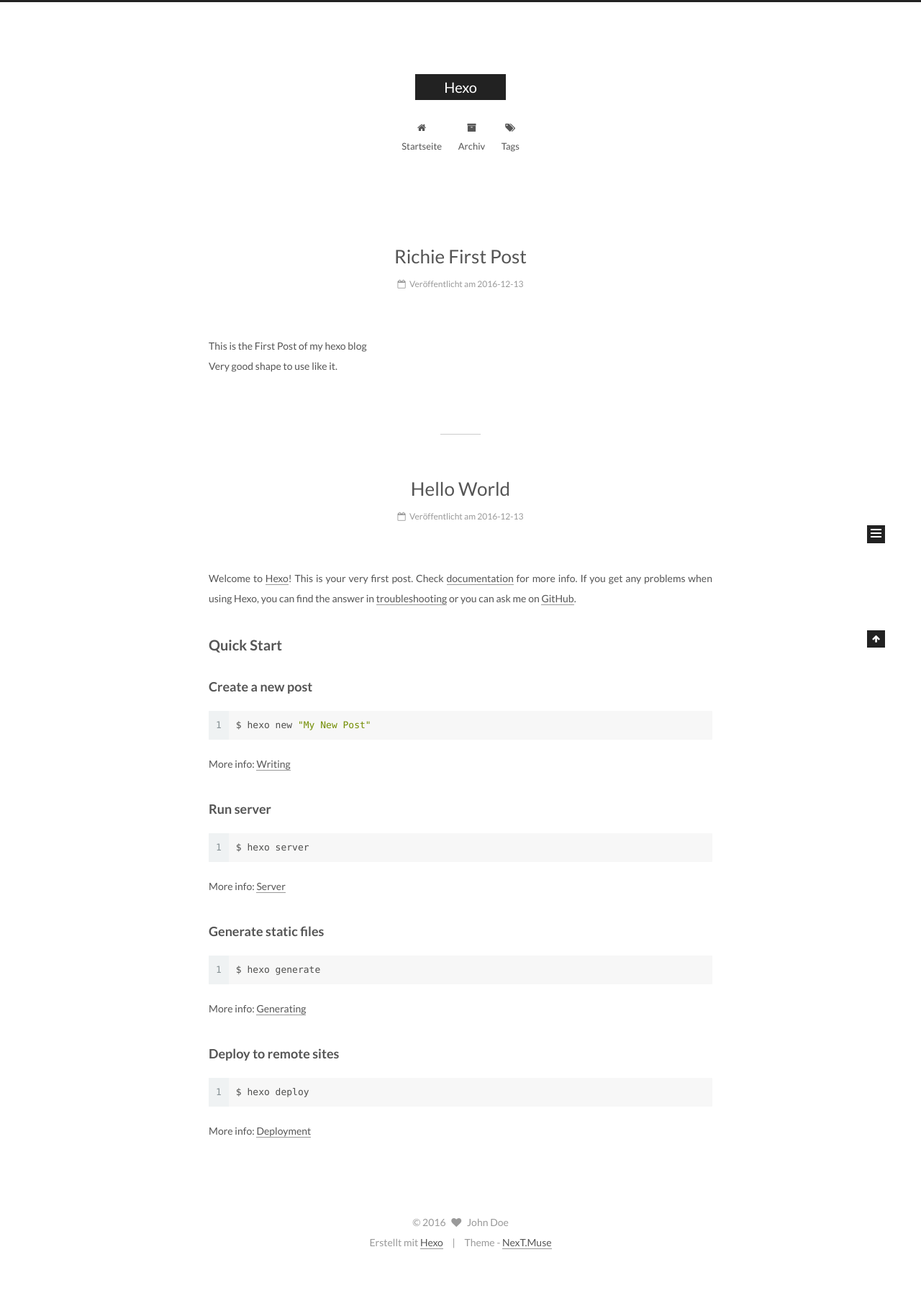
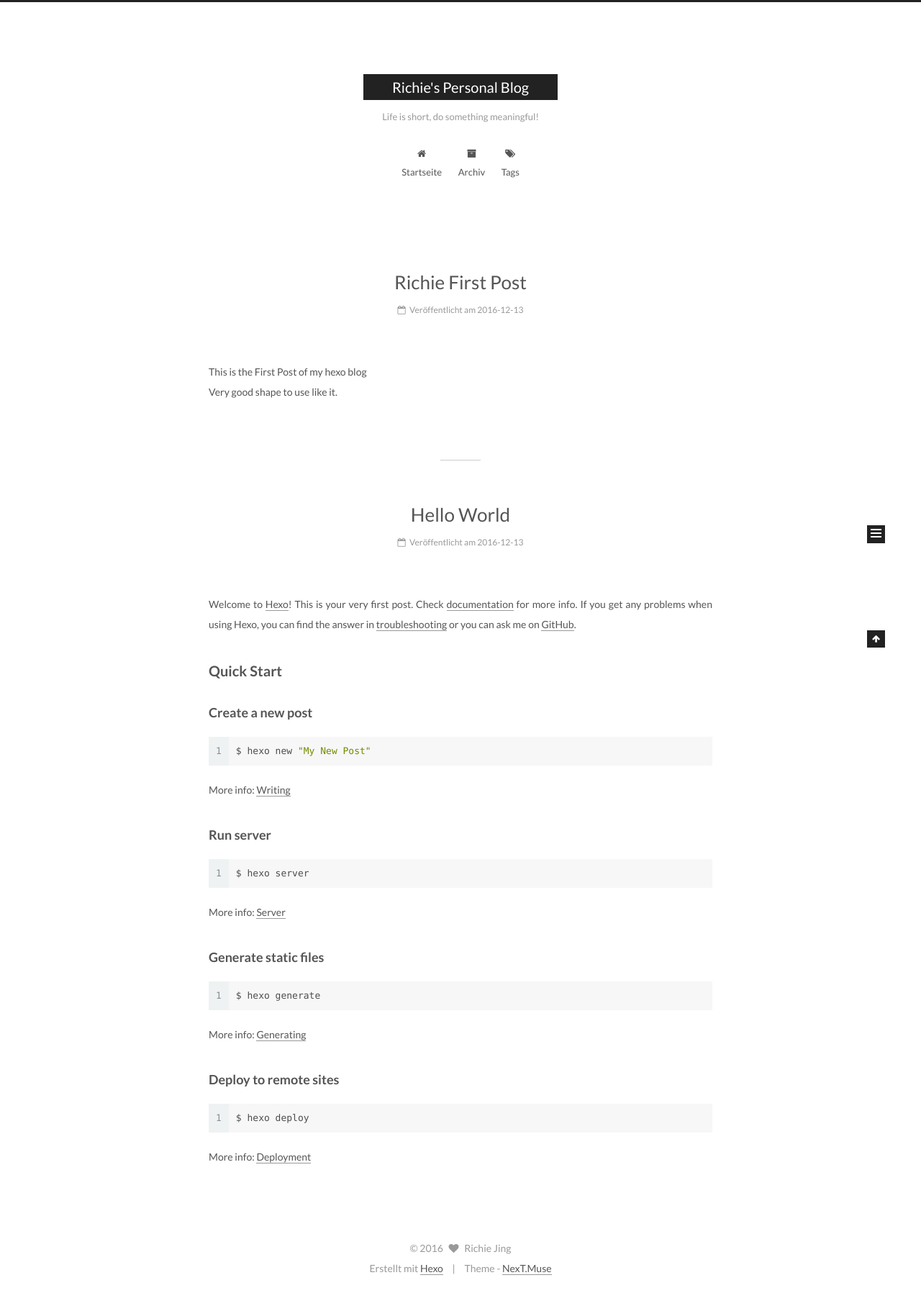
Before and after one commit to jm0477/jm0477.github.io, a plain HTML site: page index.html in a window 1280 px wide. Shown: the whole page at 72% size. Before the commit the page ends 1761 px from the top, so only its background shows below. Drawn offline with Linux system fonts and the light colour scheme.

Commit message:
Site updated: 2016-12-24 11:28:00

```diff
--- a/css/main.css
+++ b/css/main.css
@@ -1680,7 +1680,7 @@ pre .javascript .function {
   width: 4px;
   height: 4px;
   border-radius: 50%;
-  background: #1394ba;
+  background: #74ff83;
 }
 .links-of-blogroll {
   font-size: 13px;
--- a/index.html
+++ b/index.html
@@ -84,12 +84,15 @@
 
 
 
+<meta name="description" content="Window Server IT pro, love scripting.">
 <meta property="og:type" content="website">
-<meta property="og:title" content="Hexo">
+<meta property="og:title" content="Richie's Personal Blog">
 <meta property="og:url" content="http://yoursite.com/index.html">
-<meta property="og:site_name" content="Hexo">
+<meta property="og:site_name" content="Richie's Personal Blog">
+<meta property="og:description" content="Window Server IT pro, love scripting.">
 <meta name="twitter:card" content="summary">
-<meta name="twitter:title" content="Hexo">
+<meta name="twitter:title" content="Richie's Personal Blog">
+<meta name="twitter:description" content="Window Server IT pro, love scripting.">
 
 
 
@@ -123,7 +126,7 @@
 
 
 
-  <title> Hexo </title>
+  <title> Richie's Personal Blog </title>
 </head>
 
 <body itemscope itemtype="http://schema.org/WebPage" lang="">
@@ -156,11 +159,11 @@
   <div class="custom-logo-site-title">
     <a href="/"  class="brand" rel="start">
       <span class="logo-line-before"><i></i></span>
-      <span class="site-title">Hexo</span>
+      <span class="site-title">Richie's Personal Blog</span>
       <span class="logo-line-after"><i></i></span>
     </a>
   </div>
-  <p class="site-subtitle"></p>
+  <p class="site-subtitle">Life is short, do something meaningful!</p>
 </div>
 
 <div class="site-nav-toggle">
@@ -239,15 +242,15 @@
   <link itemprop="mainEntityOfPage" href="http://yoursite.com/2016/12/13/Richie-First-Post/">
 
   <span style="display:none" itemprop="author" itemscope itemtype="http://schema.org/Person">
-    <meta itemprop="name" content="John Doe">
+    <meta itemprop="name" content="Richie Jing">
     <meta itemprop="description" content="">
     <meta itemprop="image" content="/images/avatar.gif">
   </span>
 
   <span style="display:none" itemprop="publisher" itemscope itemtype="http://schema.org/Organization">
-    <meta itemprop="name" content="Hexo">
+    <meta itemprop="name" content="Richie's Personal Blog">
     <span style="display:none" itemprop="logo" itemscope itemtype="http://schema.org/ImageObject">
-      <img style="display:none;" itemprop="url image" alt="Hexo" src="">
+      <img style="display:none;" itemprop="url image" alt="Richie's Personal Blog" src="">
     </span>
   </span>
 
@@ -356,15 +359,15 @@
   <link itemprop="mainEntityOfPage" href="http://yoursite.com/2016/12/13/hello-world/">
 
   <span style="display:none" itemprop="author" itemscope itemtype="http://schema.org/Person">
-    <meta itemprop="name" content="John Doe">
+    <meta itemprop="name" content="Richie Jing">
     <meta itemprop="description" content="">
     <meta itemprop="image" content="/images/avatar.gif">
   </span>
 
   <span style="display:none" itemprop="publisher" itemscope itemtype="http://schema.org/Organization">
-    <meta itemprop="name" content="Hexo">
+    <meta itemprop="name" content="Richie's Personal Blog">
     <span style="display:none" itemprop="logo" itemscope itemtype="http://schema.org/ImageObject">
-      <img style="display:none;" itemprop="url image" alt="Hexo" src="">
+      <img style="display:none;" itemprop="url image" alt="Richie's Personal Blog" src="">
     </span>
   </span>
 
@@ -503,9 +506,9 @@
         <div class="site-author motion-element" itemprop="author" itemscope itemtype="http://schema.org/Person">
           <img class="site-author-image" itemprop="image"
                src="/images/avatar.gif"
-               alt="John Doe" />
-          <p class="site-author-name" itemprop="name">John Doe</p>
-          <p class="site-description motion-element" itemprop="description"></p>
+               alt="Richie Jing" />
+          <p class="site-author-name" itemprop="name">Richie Jing</p>
+          <p class="site-description motion-element" itemprop="description">Window Server IT pro, love scripting.</p>
         </div>
         <nav class="site-state motion-element">
           <div class="site-state-item site-state-posts">
@@ -557,7 +560,7 @@
   <span class="with-love">
     <i class="fa fa-heart"></i>
   </span>
-  <span class="author" itemprop="copyrightHolder">John Doe</span>
+  <span class="author" itemprop="copyrightHolder">Richie Jing</span>
 </div>
 
 
```
Also changed, not shown: 2016/12/13/Richie-First-Post/index.html (+11 -11 lines), 2016/12/13/hello-world/index.html (+11 -11 lines), archives/2016/12/index.html (+13 -10 lines), archives/2016/index.html (+13 -10 lines), archives/index.html (+13 -10 lines).
